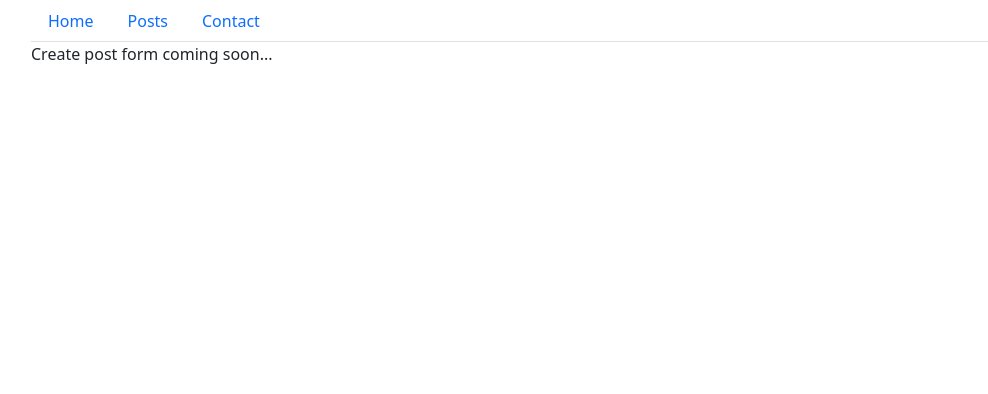
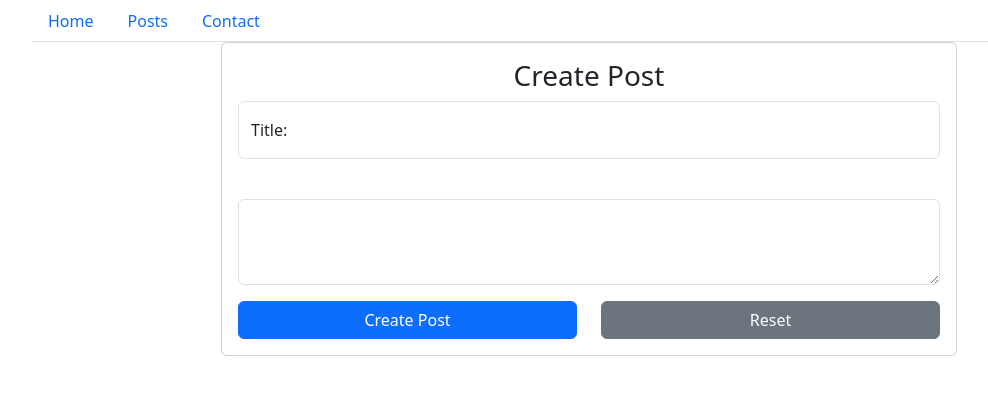
Before and after one commit to synergy2411/apr-25-graphql, a React (Vite) app in the folder frontend-react/: page /create-post in a window 1280 px wide. Shown: the top 394 px of the page, without its empty margins (51-1039 px from the left). Built offline with nearby package versions, Linux system fonts and the light colour scheme.

Commit message:
create post form added

```diff
--- a/frontend-react/src/pages/CreatePost/CreatePostPage.jsx
+++ b/frontend-react/src/pages/CreatePost/CreatePostPage.jsx
@@ -1,5 +1,56 @@
 function CreatePostPage() {
-  return <>Create post form coming soon...</>;
+  return (
+    <>
+      <div className="row">
+        <div className="col-8 offset-2">
+          <div className="card">
+            <div className="card-body">
+              <h3 className="text-center">Create Post</h3>
+              <form>
+                {/* title */}
+                <div className="form-floating mb-3">
+                  <input
+                    type="text"
+                    className="form-control"
+                    name="title"
+                    id="title"
+                    placeholder=""
+                  />
+                  <label htmlFor="title">Title:</label>
+                </div>
+
+                {/* body */}
+                <div className="mb-3">
+                  <label htmlFor="" className="form-label"></label>
+                  <textarea
+                    className="form-control"
+                    name=""
+                    id=""
+                    rows="3"
+                  ></textarea>
+                </div>
+
+                <div className="row">
+                  {/* button - submit */}
+                  <div className="col-6">
+                    <div className="d-grid">
+                      <button className="btn btn-primary">Create Post</button>
+                    </div>
+                  </div>
+                  {/* button - reset */}
+                  <div className="col-6">
+                    <div className="d-grid">
+                      <button className="btn btn-secondary">Reset</button>
+                    </div>
+                  </div>
+                </div>
+              </form>
+            </div>
+          </div>
+        </div>
+      </div>
+    </>
+  );
 }
 
 export default CreatePostPage;
```
